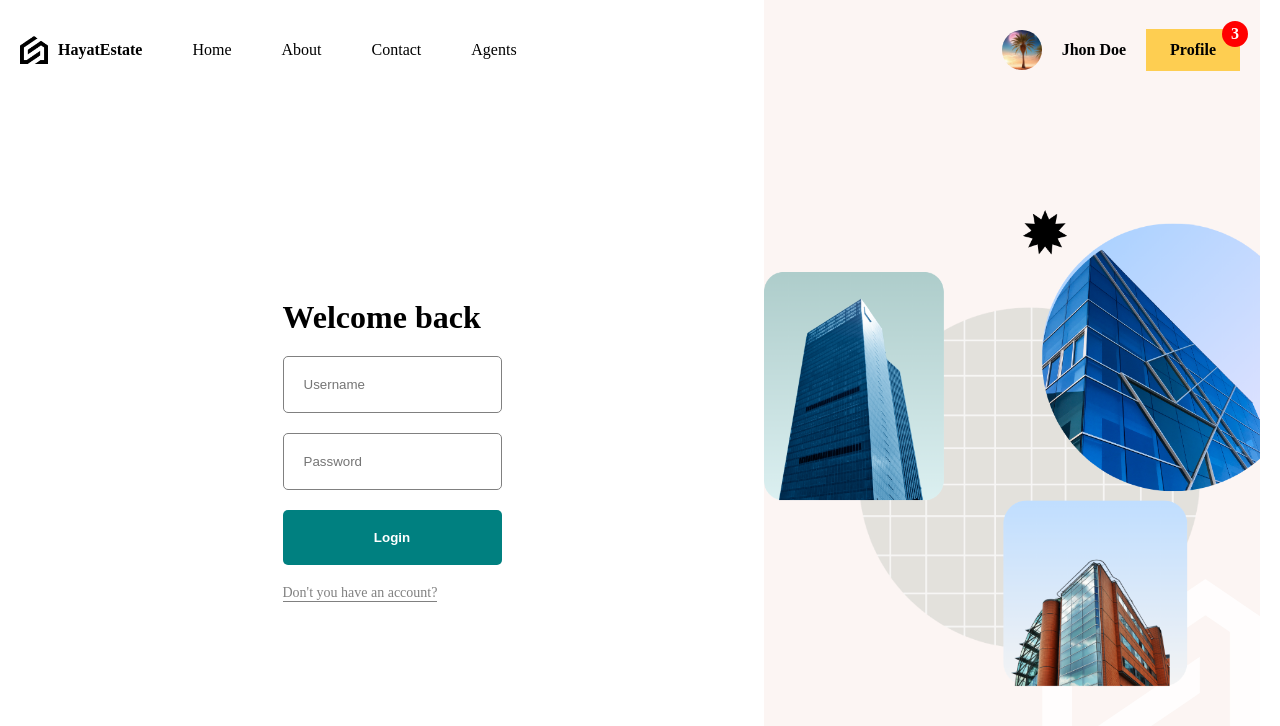
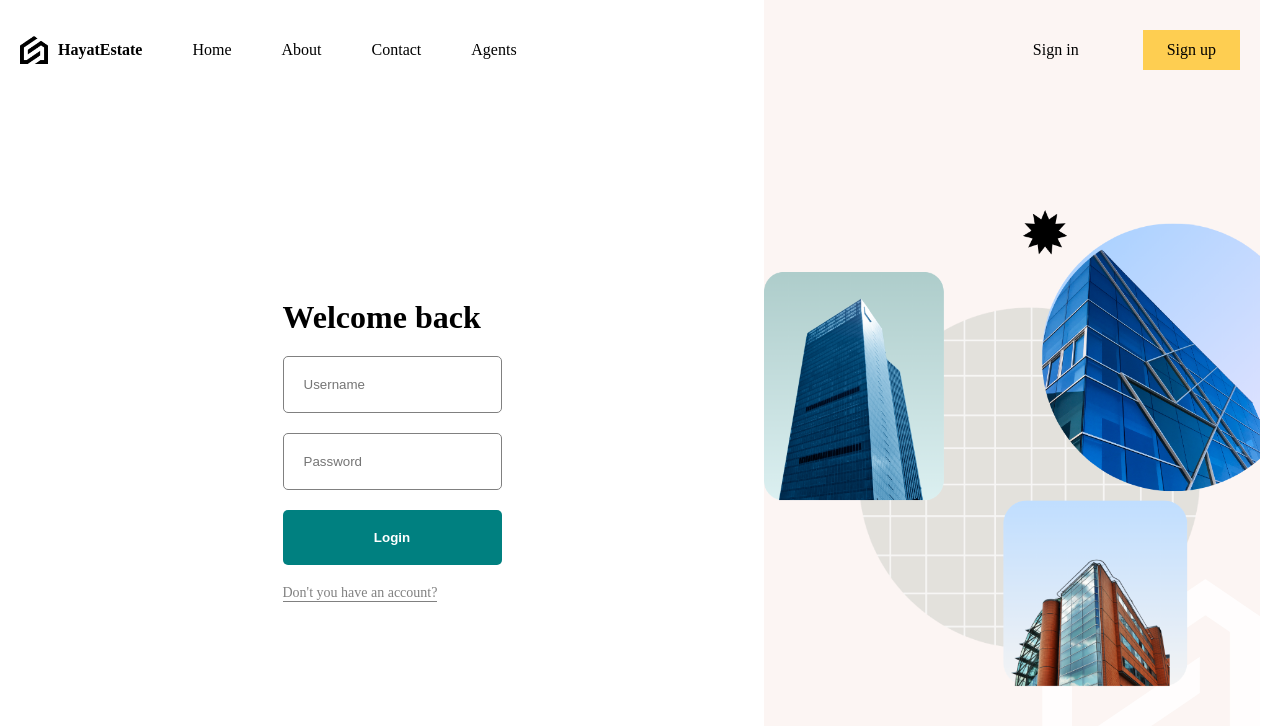
Before and after one commit to ZekiAhmed/ayat-restate-fullstack-corrected, a React (Vite) app in the folder client/: page /login in a window 1280 px wide. Shown: the top 726 px of the page. Built offline with nearby package versions, Linux system fonts and the light colour scheme.

Commit message:
adding Auth layout to layout jsx and updating app jsx

```diff
--- a/client/src/components/navbar/Navbar.jsx
+++ b/client/src/components/navbar/Navbar.jsx
@@ -1,11 +1,14 @@
-import { useState } from "react";
+import { useContext, useState } from "react";
 import "./navbar.scss";
 import { Link } from "react-router-dom";
+import { AuthContext } from "../../context/AuthContext";
 
 const Navbar = () => {
   const [open, setOpen] = useState(false);
 
-  const user = true;
+  const { currentUser } = useContext(AuthContext);
+
+  // const user = true;
   return (
     <nav>
       <div className="left">
@@ -20,10 +23,10 @@ const Navbar = () => {
       </div>
 
       <div className="right">
-        {user ? (
+        {currentUser ? (
           <div className="user">
-            <img src="/tree.png" alt="" />
-            <span>Jhon Doe</span>
+            <img src={currentUser.avatar || "/noavtor.jpg"} alt="" />
+            <span>{currentUser.username}</span>
             <Link to="/profile" className="profile">
               <div className="notification">3</div>
               <span>Profile</span>
@@ -31,8 +34,8 @@ const Navbar = () => {
           </div>
         ) : (
           <>
-            <a href="/">Sign in</a>
-            <a href="/" className="register">
+            <a href="/login">Sign in</a>
+            <a href="/register" className="register">
               Sign up
             </a>
           </>
--- a/client/src/components/navbar/navbar.scss
+++ b/client/src/components/navbar/navbar.scss
@@ -59,6 +59,11 @@ nav {
       background-color: transparent;
     }
 
+    a {
+      padding: 12px 24px;
+      margin: 20px;
+    }
+
     .user {
       display: flex;
       align-items: center;
@@ -101,12 +106,11 @@ nav {
       }
     }
 
-    a {
-      padding: 12px 24px;
-      margin: 20px;
-    }
-
     .register {
+      display: flex;
+      align-items: center;
+      justify-content: center;
+      height: 40%;
       background-color: #fece51;
     }
 
--- /dev/null
+++ b/client/src/context/AuthContext.jsx
@@ -0,0 +1,22 @@
+import { createContext, useEffect, useState } from "react";
+
+export const AuthContext = createContext();
+
+export const AuthContextProvider = ({ children }) => {
+  const [currentUser, setCurrentUser] = useState(
+    JSON.parse(localStorage.getItem("user")) || null
+  );
+
+  const updateUser = (data) => {
+    setCurrentUser(data);
+  };
+
+  useEffect(() => {
+    localStorage.setItem("user", JSON.stringify(currentUser));
+  }, [currentUser]);
+  return (
+    <AuthContext.Provider value={{ currentUser, updateUser }}>
+      {children}
+    </AuthContext.Provider>
+  );
+};
--- a/client/src/main.jsx
+++ b/client/src/main.jsx
@@ -1,10 +1,13 @@
-import React from 'react'
-import ReactDOM from 'react-dom/client'
-import App from './App.jsx'
-import './index.scss'
+import React from "react";
+import ReactDOM from "react-dom/client";
+import App from "./App.jsx";
+import "./index.scss";
+import { AuthContextProvider } from "./context/AuthContext.jsx";
 
-ReactDOM.createRoot(document.getElementById('root')).render(
+ReactDOM.createRoot(document.getElementById("root")).render(
   <React.StrictMode>
-    <App />
-  </React.StrictMode>,
-)
+    <AuthContextProvider>
+      <App />
+    </AuthContextProvider>
+  </React.StrictMode>
+);
--- a/client/src/routes/homePage/HomeePage.jsx
+++ b/client/src/routes/homePage/HomeePage.jsx
@@ -1,17 +1,21 @@
-import SearchBar from "../../components/searchBar/SearchBar"
-import "./homePage.scss"
+import { useContext } from "react";
+import SearchBar from "../../components/searchBar/SearchBar";
+import "./homePage.scss";
+import { AuthContext } from "../../context/AuthContext";
 
 const HomeePage = () => {
+  const { currentUser } = useContext(AuthContext);
+  console.log(currentUser);
   return (
     <div className="homePage">
       <div className="textContainer">
         <div className="wrapper">
           <h1 className="title">Find Real Estate & Get Your Dream Place</h1>
           <p>
-            Lorem ipsum dolor, sit amet consectetur adipisicing elit.
-            Nam quo voluptas neque esse enim aspernatur nesciunt fuga
-            aut inventore. Ad tempore quam molestiae a eaque, incidunt
-            omnis labore nobis laboriosam!
+            Lorem ipsum dolor, sit amet consectetur adipisicing elit. Nam quo
+            voluptas neque esse enim aspernatur nesciunt fuga aut inventore. Ad
+            tempore quam molestiae a eaque, incidunt omnis labore nobis
+            laboriosam!
           </p>
           <SearchBar />
           <div className="boxes">
@@ -35,7 +39,7 @@ const HomeePage = () => {
         <img src="/bg.png" alt="" />
       </div>
     </div>
-  )
-}
+  );
+};
 
-export default HomeePage
+export default HomeePage;
--- a/client/src/routes/layout/Layout.jsx
+++ b/client/src/routes/layout/Layout.jsx
@@ -1,18 +1,37 @@
-import "./layout.scss"
-import Navbar from "../../components/navbar/Navbar"
-import { Outlet } from "react-router-dom"
+import "./layout.scss";
+import Navbar from "../../components/navbar/Navbar";
+import { Navigate, Outlet } from "react-router-dom";
+import { useContext } from "react";
+import { AuthContext } from "../../context/AuthContext";
 
 const Layout = () => {
   return (
     <div className="layout">
-      <div className="navba">
+      <div className="navbar">
         <Navbar />
       </div>
       <div className="content">
         <Outlet />
       </div>
     </div>
-  )
-}
+  );
+};
 
-export default Layout
+const RequireAuth = () => {
+  const { currentUser } = useContext(AuthContext);
+
+  return !currentUser ? (
+    <Navigate to="/login" />
+  ) : (
+    <div className="layout">
+      <div className="navbar">
+        <Navbar />
+      </div>
+      <div className="content">
+        <Outlet />
+      </div>
+    </div>
+  );
+};
+
+export { Layout, RequireAuth };
--- a/client/src/routes/loginPage/Login.jsx
+++ b/client/src/routes/loginPage/Login.jsx
@@ -1,11 +1,14 @@
 import "./login.scss";
-import React, { useState } from "react";
+import React, { useContext, useState } from "react";
 import { json, Link, useNavigate } from "react-router-dom";
 import apiRequest from "../../lib/apiRequest";
+import { AuthContext } from "../../context/AuthContext";
 
 const Login = () => {
   const [error, setError] = useState("");
   const [isLoading, setIsLoading] = useState(false);
+
+  const { updateUser } = useContext(AuthContext);
 
   const navigate = useNavigate();
 
@@ -25,7 +28,7 @@ const Login = () => {
         password,
       });
       // console.log(res);
-      localStorage.setItem("user", JSON.stringify(res.data));
+      updateUser(res.data);
       navigate("/");
     } catch (err) {
       // console.log(err);
--- a/client/src/routes/profilePage/ProfilePage.jsx
+++ b/client/src/routes/profilePage/ProfilePage.jsx
@@ -1,16 +1,19 @@
 import "./profilePage.scss";
-import React from "react";
+import React, { useContext } from "react";
 import List from "../../components/list/List";
 import Chat from "../../components/chat/Chat";
 import apiRequest from "../../lib/apiRequest";
 import { useNavigate } from "react-router-dom";
+import { AuthContext } from "../../context/AuthContext";
 
 const ProfilePage = () => {
+  const { currentUser, updateUser } = useContext(AuthContext);
   const navigate = useNavigate();
   const handleLogout = async () => {
     try {
-      const res = await apiRequest.post("/auth/logout");
-      localStorage.removeItem("user");
+      await apiRequest.post("/auth/logout");
+      // localStorage.removeItem("user");
+      updateUser(null);
       navigate("/");
     } catch (err) {
       console.log(err);
@@ -26,13 +29,13 @@ const ProfilePage = () => {
           </div>
           <div className="info">
             <span>
-              Avator: <img src="/tree.png" alt="" />
+              Avator: <img src={currentUser.avatar || "/noavtor.jpg"} alt="" />
             </span>
             <span>
-              Username: <b>John Doe</b>
+              Username: <b>{currentUser.username}</b>
             </span>
             <span>
-              E-mail: <b>JohnDoe@gmail.com</b>
+              E-mail: <b>{currentUser.email}</b>
             </span>
             <button onClick={handleLogout}>Logout</button>
           </div>
```
Also changed, not shown: client/src/App.jsx (+11 -5 lines), client/public/noavtor.jpg (added).
